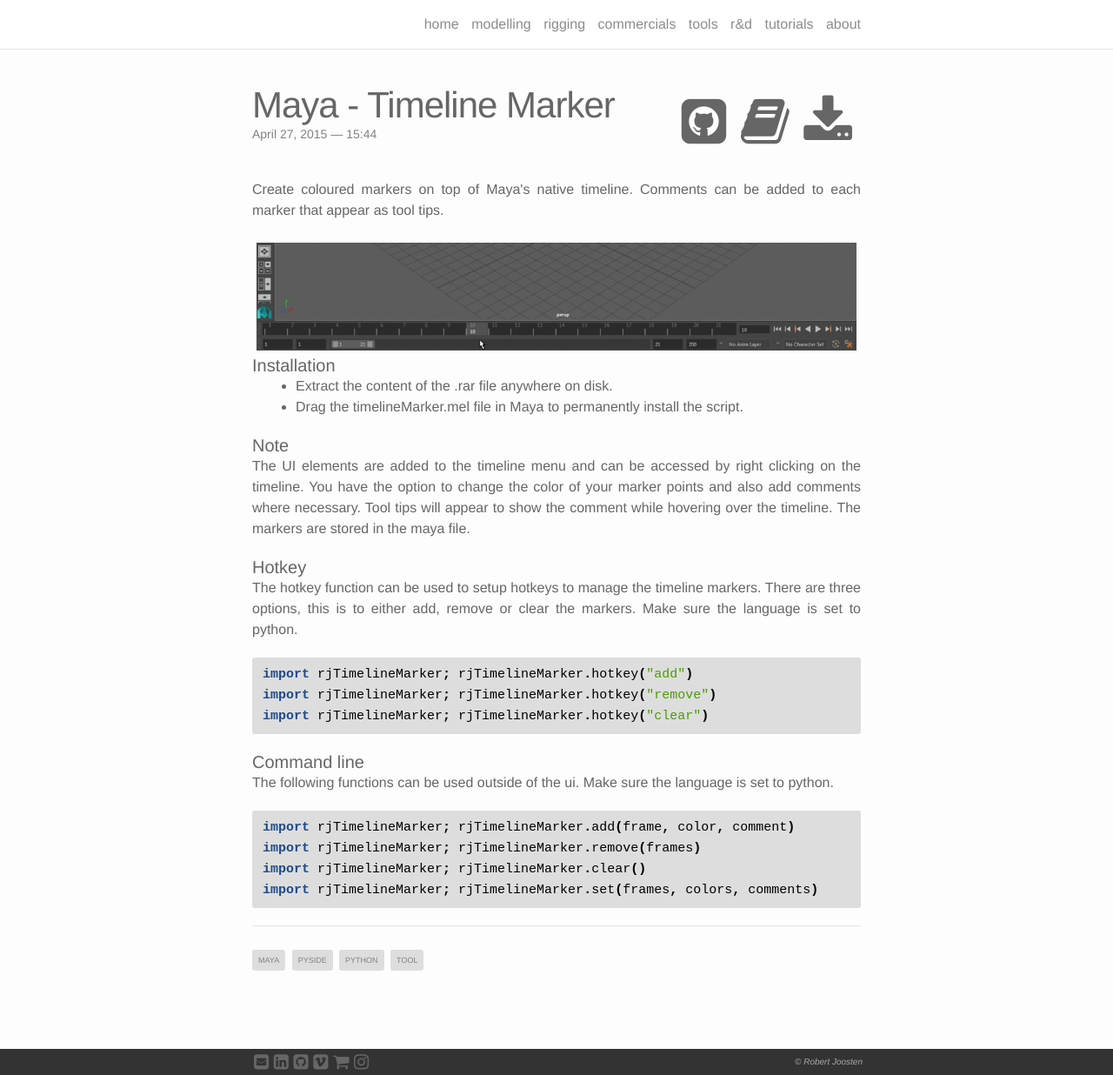
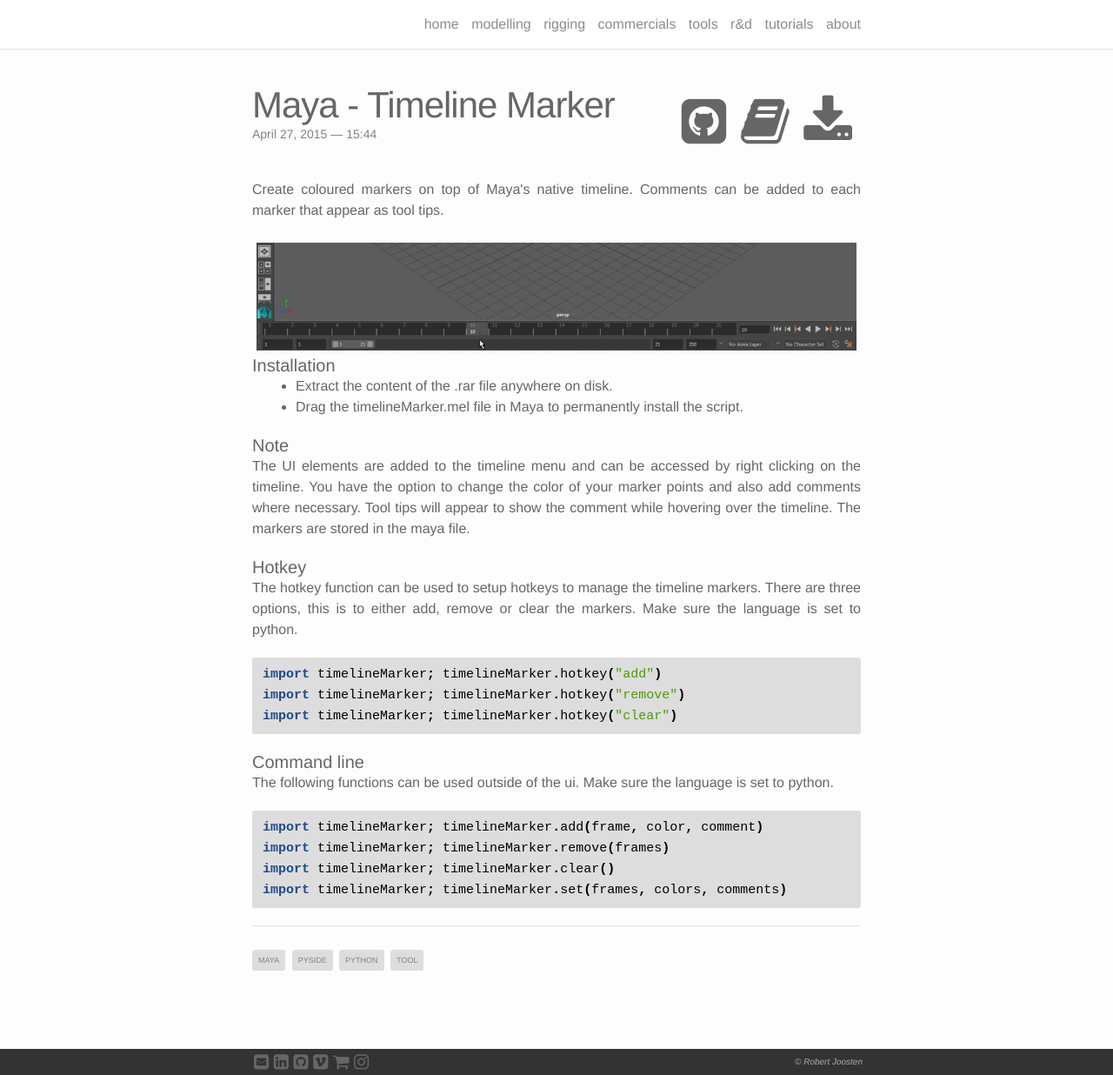
Before and after one commit to robertjoosten/robertjoosten.github.io, a Jekyll site: the page built from _projects/timeline_marker.markdown, in a window 1280 px wide and 1236 px high. Shown: the whole window at 87% size. Built offline with Jekyll 4.4.1, drawn with Linux system fonts in a browser that asks for light colours; nearby versions of some CDN libraries.

Commit message:
update timeline-marker

```diff
--- a/_projects/timeline_marker.markdown
+++ b/_projects/timeline_marker.markdown
@@ -23,16 +23,16 @@
 <h4>Hotkey</h4>
 <p class="justify">The hotkey function can be used to setup hotkeys to manage the timeline markers. There are three options, this is to either add, remove or clear the markers. Make sure the language is set to python.</p>
 {% highlight python %}
-import rjTimelineMarker; rjTimelineMarker.hotkey("add")
-import rjTimelineMarker; rjTimelineMarker.hotkey("remove")
-import rjTimelineMarker; rjTimelineMarker.hotkey("clear")
+import timelineMarker; timelineMarker.hotkey("add")
+import timelineMarker; timelineMarker.hotkey("remove")
+import timelineMarker; timelineMarker.hotkey("clear")
 {% endhighlight %}
 
 <h4>Command line</h4>
 <p class="justify">The following functions can be used outside of the ui. Make sure the language is set to python.</p>
 {% highlight python %}
-import rjTimelineMarker; rjTimelineMarker.add(frame, color, comment)
-import rjTimelineMarker; rjTimelineMarker.remove(frames)
-import rjTimelineMarker; rjTimelineMarker.clear()
-import rjTimelineMarker; rjTimelineMarker.set(frames, colors, comments)
+import timelineMarker; timelineMarker.add(frame, color, comment)
+import timelineMarker; timelineMarker.remove(frames)
+import timelineMarker; timelineMarker.clear()
+import timelineMarker; timelineMarker.set(frames, colors, comments)
 {% endhighlight %}
```
